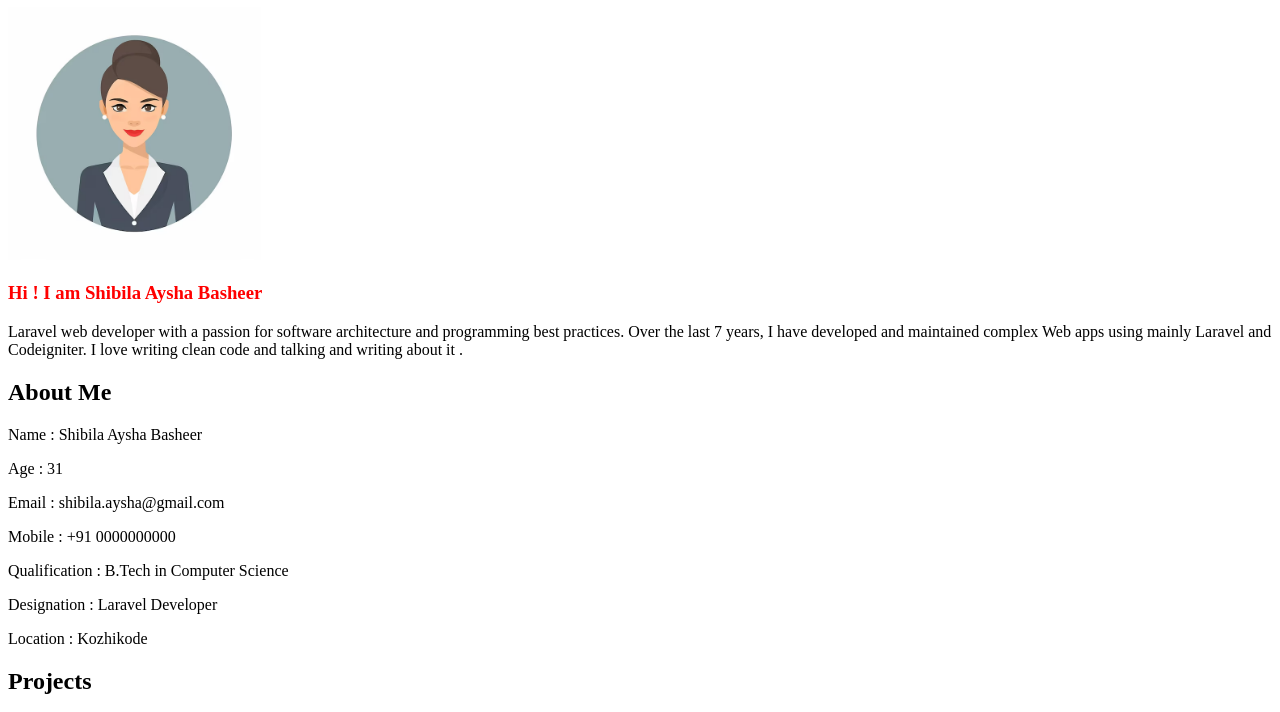
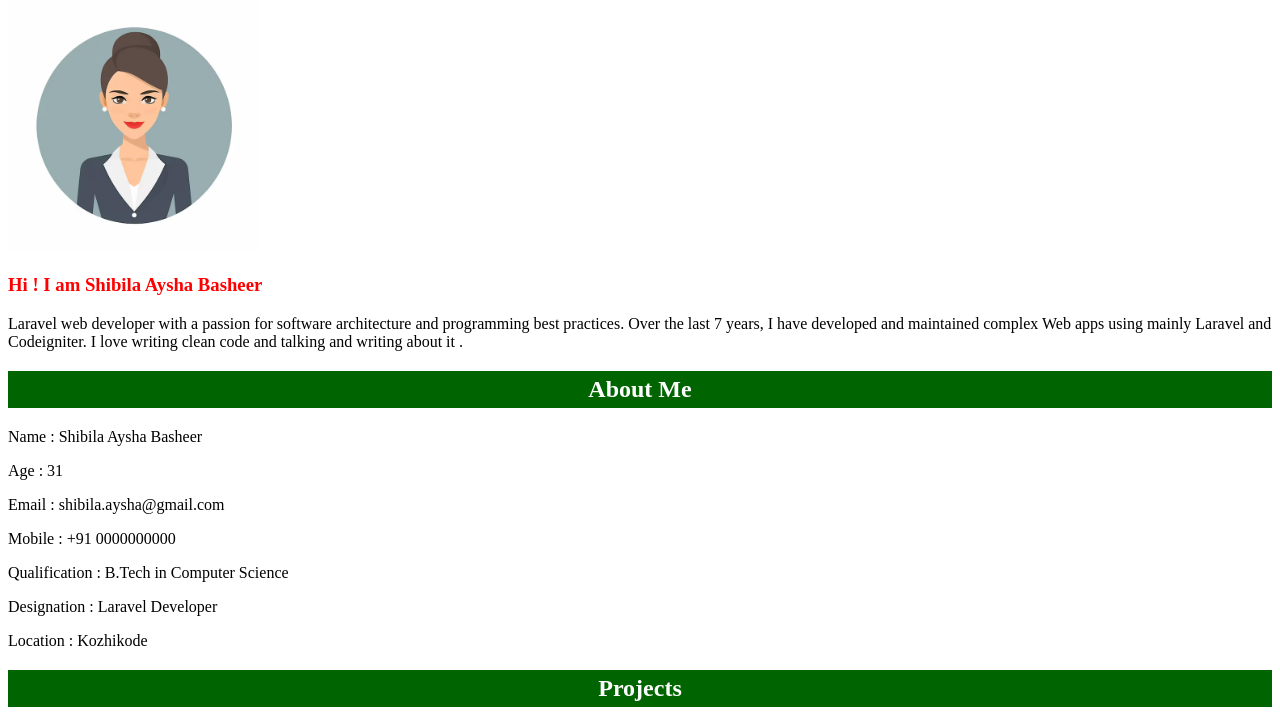
Before and after one commit to shibilabasheer/portfolio-html, a plain HTML site: page index.html in a window 1280 px wide. Shown: the part 117-829 px from the top of the page. Drawn offline with Linux system fonts and the light colour scheme.

Commit message:
portfolio using html

```diff
--- a/index.html
+++ b/index.html
@@ -8,7 +8,7 @@
     <link rel="icon" type="image/x-icon" href="/assets/images/favicon.jpeg">
     <meta name="description" content="This is my portfolio">
     <meta name="author" content="shibila">
-    <link rel="sty"
+    <link rel="stylesheet" href="assets/css/style.css">
 
     <style>
         h2,h1 {
```
